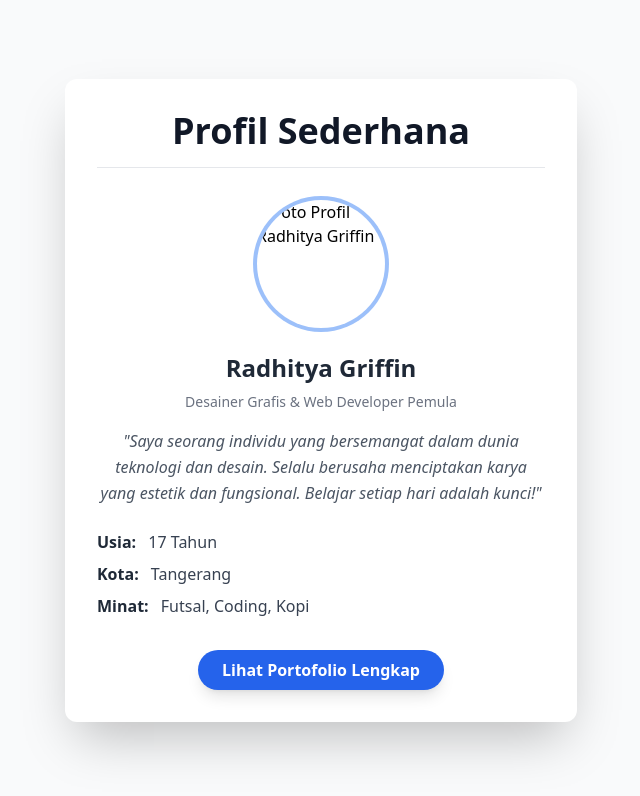
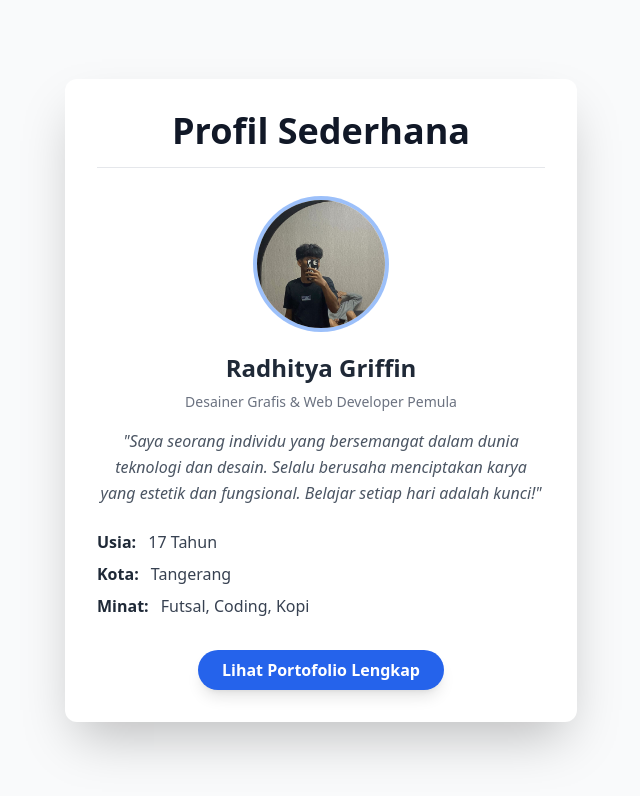
Before and after one commit to raditbagorgantengbanget/datadiri-radit, a plain HTML site: page index.html in a window 1280 px wide. Shown: the whole page, without its empty margins (319-959 px from the left). Drawn offline with nearby package versions, Linux system fonts and the light colour scheme.

Commit message:
Update index.html

```diff
--- a/index.html
+++ b/index.html
@@ -22,7 +22,7 @@
         <div class="flex flex-col items-center">
 
             <div class="w-32 h-32 rounded-full overflow-hidden mb-6 ring-4 ring-blue-500/50">
-                <img src="321.jpg" alt="Foto Profil Radhitya Griffin" class="w-full h-full object-cover">
+                <img src="WhatsApp Image 2025-10-20 at 20.12.39_ec1b8a3b.jpg" alt="Foto Profil Radhitya Griffin" class="w-full h-full object-cover">
             </div>
             <h2 class="text-2xl font-bold text-gray-800 mb-2">
                 Radhitya Griffin
```
